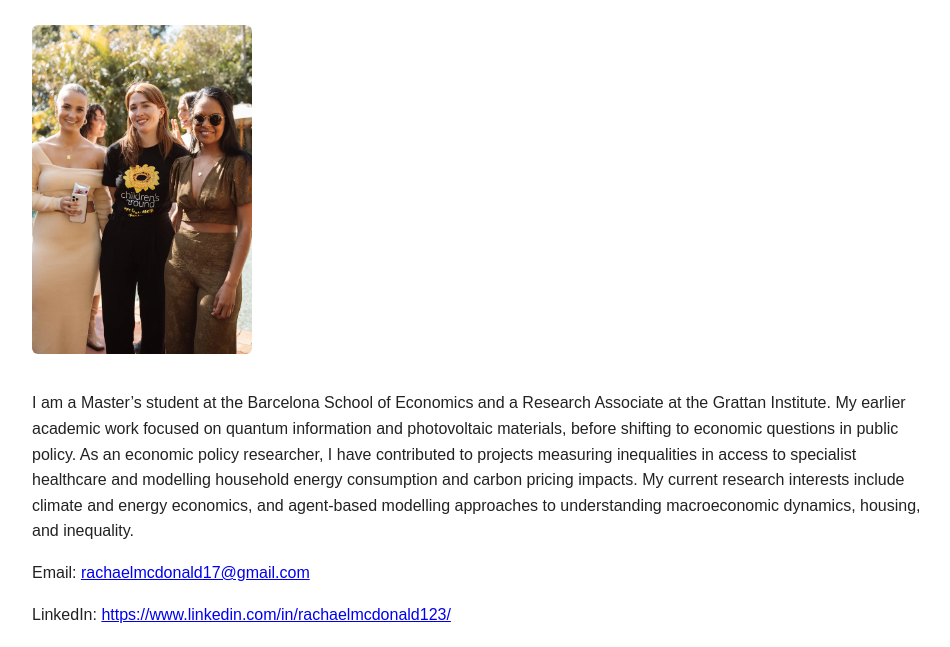
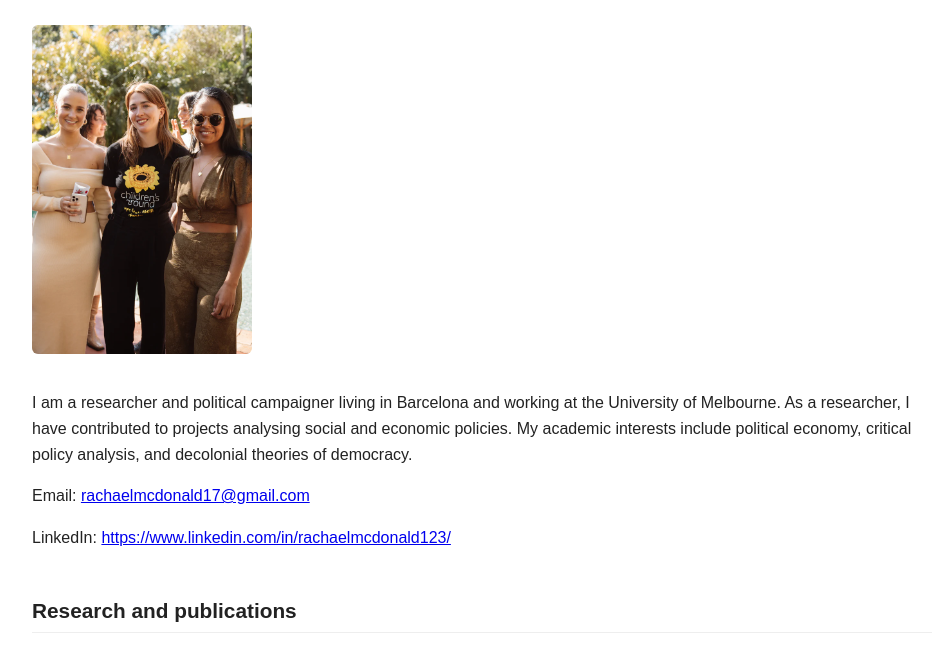
Before and after one commit to rachael-mcdonald/rachael-mcdonald.github.io, a plain HTML site: page index.html in a window 1280 px wide. Shown: the part 96-743 px from the top of the page, without its empty margins (158-1108 px from the left). Drawn offline with Linux system fonts and the light colour scheme.

Commit message:
Update index.html

```diff
--- a/index.html
+++ b/index.html
@@ -43,12 +43,11 @@ footer { margin-top: 40px; font-size: 0.8em; color: #777; border-top: 1px solid
 <section id="about" class="about">
   <img src="assets/Headshot.jpeg" alt="Portrait">
   <div>
-    <p>I am a Master’s student at the Barcelona School of Economics and a Research Associate at the Grattan Institute.
-    My earlier academic work focused on quantum information and photovoltaic materials, before shifting to economic questions in public policy.
-    As an economic policy researcher, I have contributed to projects measuring inequalities in access to specialist healthcare and modelling household energy consumption and carbon pricing impacts.
-    My current research interests include climate and energy economics, and agent-based modelling approaches to understanding macroeconomic dynamics, housing, and inequality.</p>
-    <p>Email: <a href="mailto:dominicmjones07@gmail.com">rachaelmcdonald17@gmail.com</a></p>
-    <p>LinkedIn: <a href="https://www.linkedin.com/in/domjones2460/">https://www.linkedin.com/in/rachaelmcdonald123/</a></p>
+    <p>I am a researcher and political campaigner living in Barcelona and working at the University of Melbourne.
+    As a researcher, I have contributed to projects  analysing social and economic policies.
+    My academic interests include political economy, critical policy analysis, and decolonial theories of democracy.</p>
+    <p>Email: <a href="mailto:rachaelmcdonald17@gmail.com">rachaelmcdonald17@gmail.com</a></p>
+    <p>LinkedIn: <a href="https://www.linkedin.com/in/rachaelmcdonald123/">https://www.linkedin.com/in/rachaelmcdonald123/</a></p>
   </div>
 </section>
 
```
